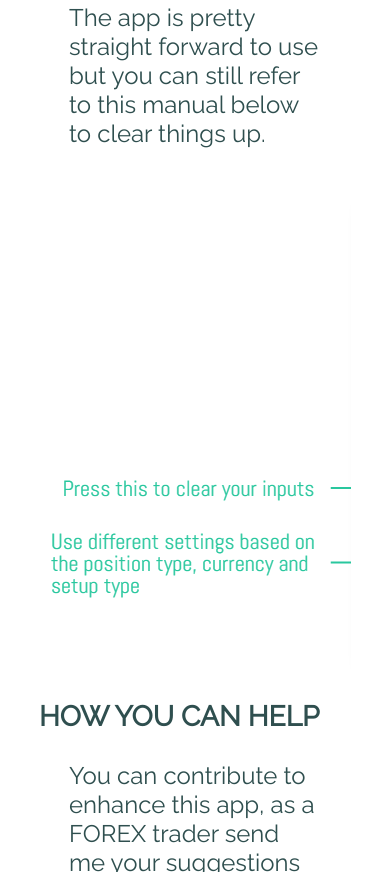
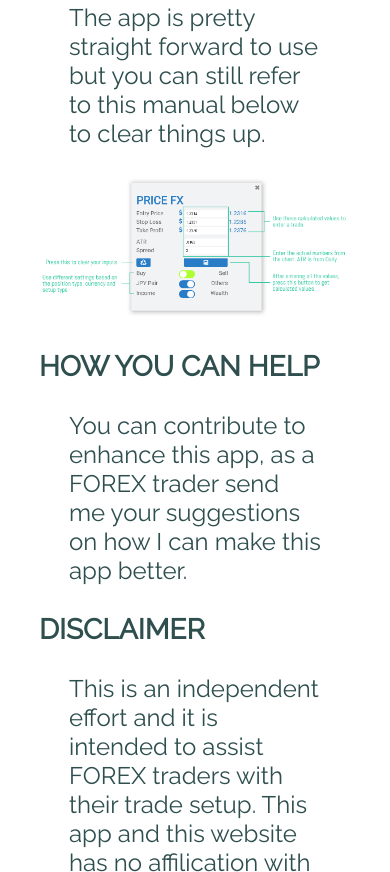
Before and after one commit to rockbender/rockbender.github.io, a plain HTML site: page pricefx/index.html in a window 390 px wide. Shown: the part 723-1595 px from the top of the page. Drawn offline with Linux system fonts and the light colour scheme.

Commit message:
favicon, responsive image (user-guide)

```diff
--- a/pricefx/index.html
+++ b/pricefx/index.html
@@ -13,7 +13,7 @@
     <h3>HOW TO USE</h3>
     <P>The app is pretty straight forward to use but you can still refer to this manual below to clear things up.</P>
 
-    <div class="user-guide"></div>
+    <img src="/pricefx/pricefx_guide.png" class="user-guide"></img>
 
     <h3>HOW YOU CAN HELP</h3>
     <p>You can contribute to enhance this app, as a FOREX trader send me your suggestions on how I can make this app better.</p>
--- a/pricefx/main.css
+++ b/pricefx/main.css
@@ -20,11 +20,11 @@ p {
 }
 
 .user-guide {
-    width: 100%;
-    height: 500px;
+    max-width: 100%;
+    height: auto;
     margin: 0px 0px 0px 0px;
-    background-image: url("pricefx_guide.png");
     background-repeat: no-repeat;
+    overflow-x: auto;
 }
 
 .downloadBtn {
```
Also changed, not shown: pricefx/favicon.ico (added).
